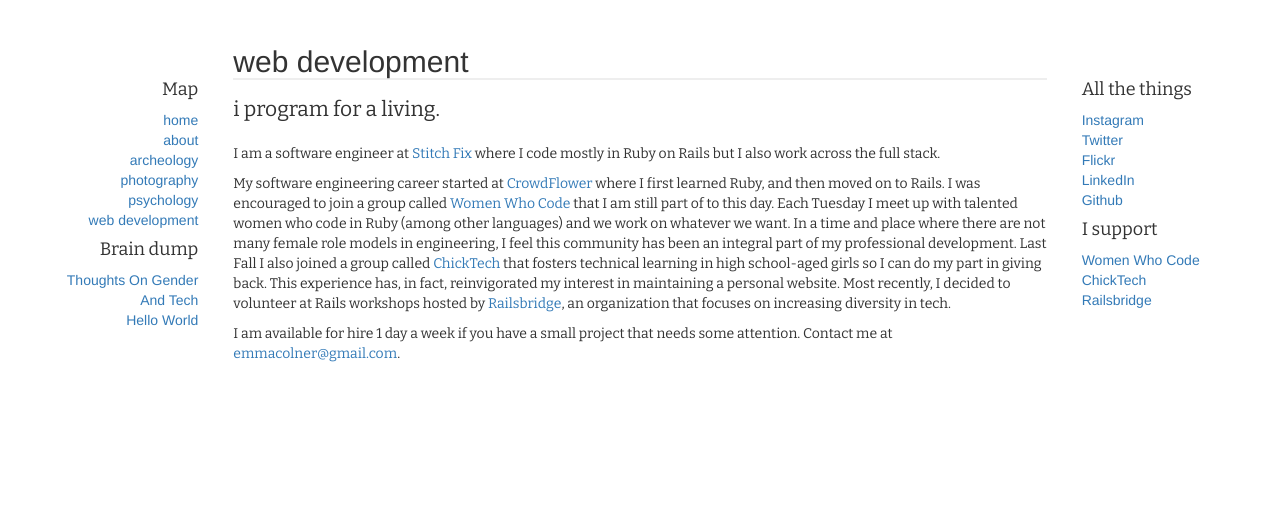
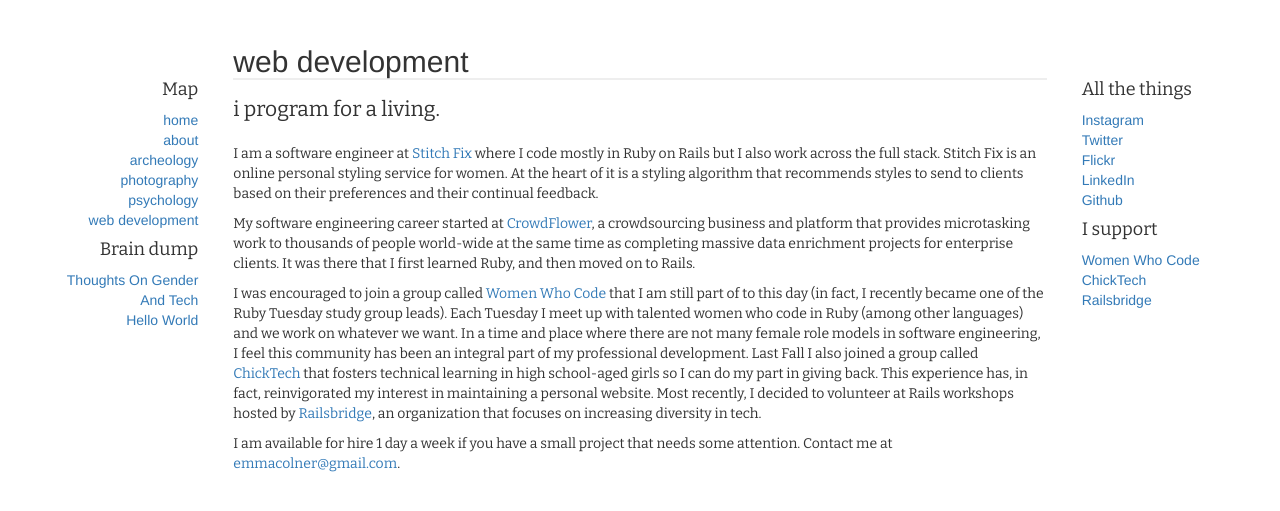
Before and after one commit to emmafern/emmafern.github.io, a Jekyll site: the page built from web_dev/index.html, in a window 1280 px wide. Shown: the top 511 px of the page. Built offline with Jekyll 4.4.1, drawn with Linux system fonts in a browser that asks for light colours.

Commit message:
more web dev details

```diff
--- a/web_dev/index.html
+++ b/web_dev/index.html
@@ -5,8 +5,10 @@
 
 <p class="lead">i program for a living.</p>
 
-<p>I am a software engineer at <a href="http://www.stitchfix.com">Stitch Fix</a> where I code mostly in Ruby on Rails but I also work across the full stack.</p>
+<p>I am a software engineer at <a href="http://www.stitchfix.com">Stitch Fix</a> where I code mostly in Ruby on Rails but I also work across the full stack. Stitch Fix is an online personal styling service for women. At the heart of it is a styling algorithm that recommends styles to send to clients based on their preferences and their continual feedback.</p>
 
-<p>My software engineering career started at <a href="http://www.crowdflower.com">CrowdFlower</a> where I first learned Ruby, and then moved on to Rails. I was encouraged to join a group called <a href="https://www.womenwhocode.com/">Women Who Code</a> that I am still part of to this day. Each Tuesday I meet up with talented women who code in Ruby (among other languages) and we work on whatever we want. In a time and place where there are not many female role models in engineering, I feel this community has been an integral part of my professional development. Last Fall I also joined a group called <a href="http://chicktech.org/">ChickTech</a> that fosters technical learning in high school-aged girls so I can do my part in giving back. This experience has, in fact, reinvigorated my interest in maintaining a personal website. Most recently, I decided to volunteer at Rails workshops hosted by <a href="http://www.railsbridge.org/">Railsbridge</a>, an organization that focuses on increasing diversity in tech.</p>
+<p>My software engineering career started at <a href="http://www.crowdflower.com">CrowdFlower</a>, a crowdsourcing business and platform that provides microtasking work to thousands of people world-wide at the same time as completing massive data enrichment projects for enterprise clients. It was there that I first learned Ruby, and then moved on to Rails.</p>
+
+<p>I was encouraged to join a group called <a href="https://www.womenwhocode.com/">Women Who Code</a> that I am still part of to this day (in fact, I recently became one of the Ruby Tuesday study group leads). Each Tuesday I meet up with talented women who code in Ruby (among other languages) and we work on whatever we want. In a time and place where there are not many female role models in software engineering, I feel this community has been an integral part of my professional development. Last Fall I also joined a group called <a href="http://chicktech.org/">ChickTech</a> that fosters technical learning in high school-aged girls so I can do my part in giving back. This experience has, in fact, reinvigorated my interest in maintaining a personal website. Most recently, I decided to volunteer at Rails workshops hosted by <a href="http://www.railsbridge.org/">Railsbridge</a>, an organization that focuses on increasing diversity in tech.</p>
 
 <p>I am available for hire 1 day a week if you have a small project that needs some attention. Contact me at <a href="mailto:emmacolner@gmail.com?Subject=Freelance%20Inquiry">emmacolner@gmail.com</a>.</p>
```
